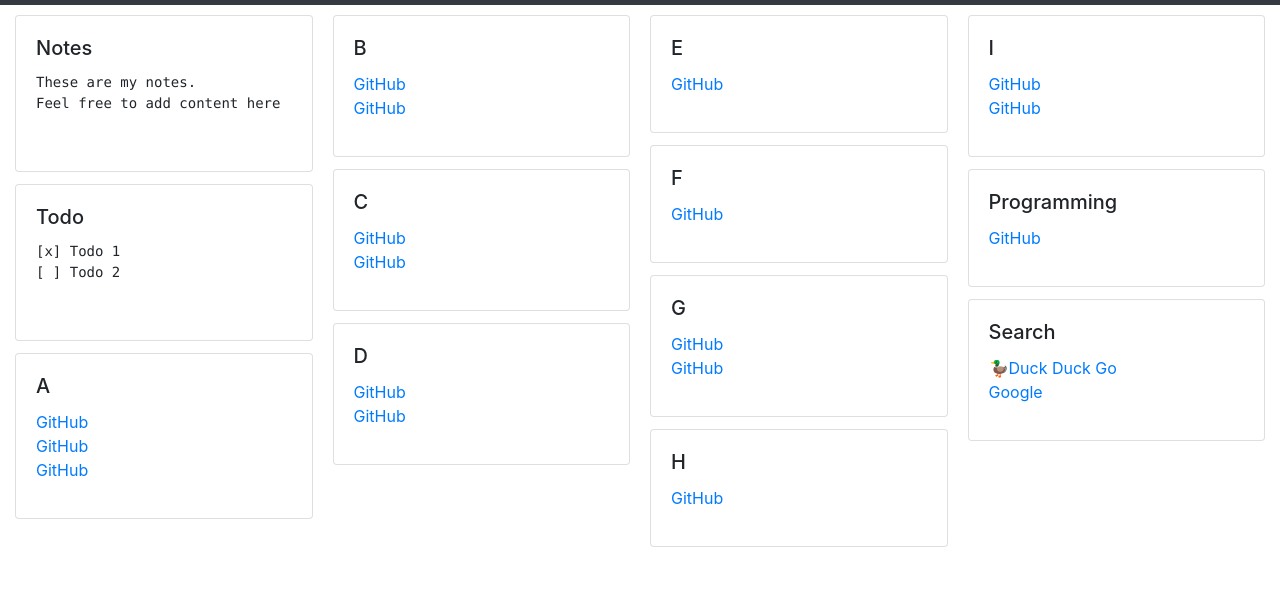
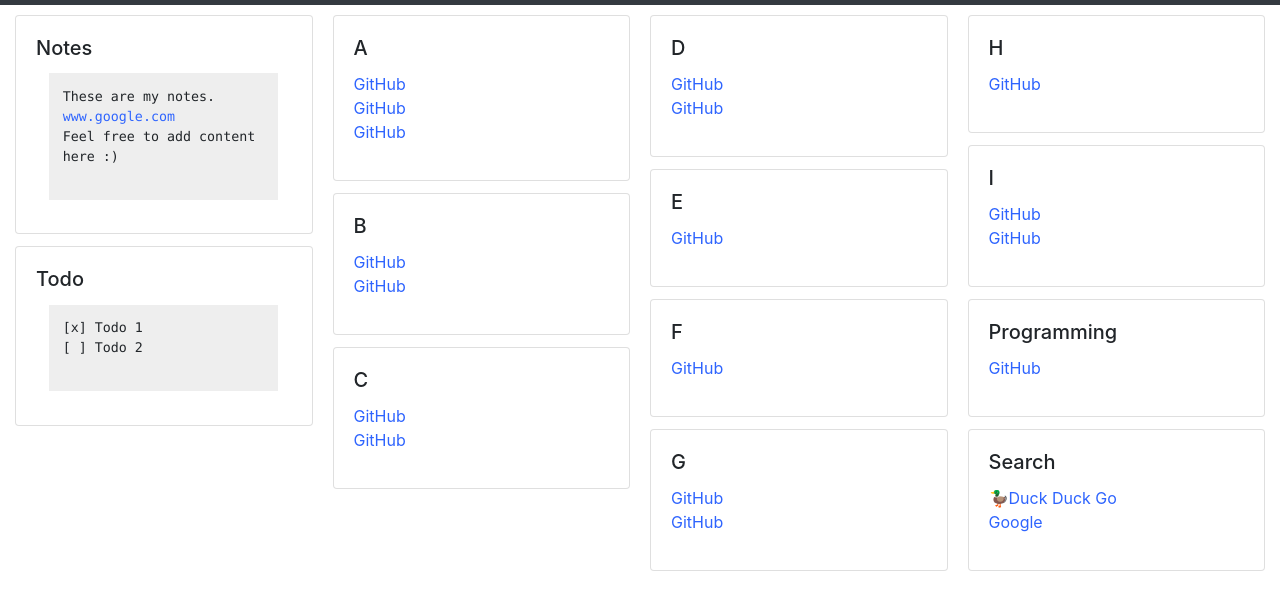
Before and after one commit to JaDogg/MagicDashboard, a plain HTML site: page index.html in a window 1280 px wide. Shown: the part 51-660 px from the top of the page. Drawn offline with nearby package versions, Linux system fonts and the light colour scheme.

Commit message:
New tab for links + better pre tags
Signed-off-by: JaDogg <JaDogg@users.noreply.github.com>

```diff
--- a/index.html
+++ b/index.html
@@ -32,6 +32,18 @@
         column-count: 4;
       }
     }
+
+    pre {
+      margin: 1em;
+      padding: 1em;
+      background-color: #eee;
+      white-space: pre-wrap;
+      font-size: smaller;
+    }
+
+    a {
+      color: #2e64fe;
+    }
   </style>
   <script>
     function withKeyword(keyword) {
@@ -65,10 +77,10 @@
         category = tokens[1].trim();
         tokens = tokens[2].split("==>").map(x => x.trim()).filter(x => !!x);
         if (tokens.length == 2) {
-          return [category, '<li><a href="' + tokens[1] + '">' + tokens[0] + '</a></li>'];
+          return [category, '<li><a href="' + tokens[1] + '" target="_blank">' + tokens[0] + '</a></li>'];
         } else if (tokens.length == 3) {
           return [category, '<li><a href="' + tokens[2] +
-            '"><img style="max-height:2em;" src="' + tokens[1] + '" alt="image for "/>' + tokens[0] + '</a></li>']
+            '" target="_blank"><img style="max-height:2em;" src="' + tokens[1] + '" alt="image for "/>' + tokens[0] + '</a></li>']
         }
         return null;
       }).filter(x => !!x);
@@ -89,6 +101,28 @@
       cardEntries.sort(sortByCategoryFirstChar);
       const cards = cardEntries.map(x => createLinksCard(x[0], x[1]));
       $(targetId).html(defaultHtml + cards.join(""));
+    }
+    function linkify(inputText) {
+      let replacedText, replacePattern1, replacePattern2, replacePattern3;
+      //URLs starting with http://, https://, or ftp://
+      replacePattern1 = /(\b(https?|ftp):\/\/[-A-Z0-9+&@#\/%?=~_|!:,.;]*[-A-Z0-9+&@#\/%=~_|])/gim;
+      replacedText = inputText.replace(
+        replacePattern1,
+        '<a href="$1" target="_blank">$1</a>'
+      );
+      //URLs starting with "www." (without // before it, or it'd re-link the ones done above).
+      replacePattern2 = /(^|[^\/])(www\.[\S]+(\b|$))/gim;
+      replacedText = replacedText.replace(
+        replacePattern2,
+        '$1<a href="http://$2" target="_blank">$2</a>'
+      );
+      //Change email addresses to mailto:: links.
+      replacePattern3 = /(([a-zA-Z0-9\-\_\.])+@[a-zA-Z\_]+?(\.[a-zA-Z]{2,6})+)/gim;
+      replacedText = replacedText.replace(
+        replacePattern3,
+        '<a href="mailto:$1">$1</a>'
+      );
+      return replacedText;
     }
     function render() {
       renderLinks("#links", "#links-container");
@@ -151,7 +185,7 @@
       <div class="card-body">
         <h5 class="card-title">Notes</h5>
         <pre>
-These are my notes.
+These are my notes. www.google.com
 Feel free to add content here :)
         </pre>
       </div>
@@ -184,12 +218,19 @@ Feel free to add content here :)
     // self calling function to automatically call render()
     // edit that function
     (function () {
+      // On search - render again
       let input = $("#search").keypress(function (event) {
         if (event.keyCode === 13) {
           event.preventDefault();
           render();
         }
       });
+
+      // Convert all pre-tag https:// to links too
+      $("pre").each(function(index) {
+        $(this).html(linkify($(this).text()));
+      });
+
       render();
     })();
   </script>
```
